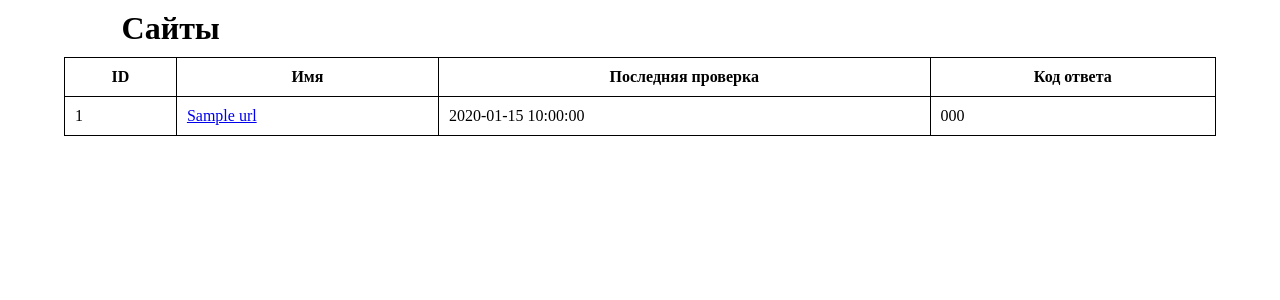
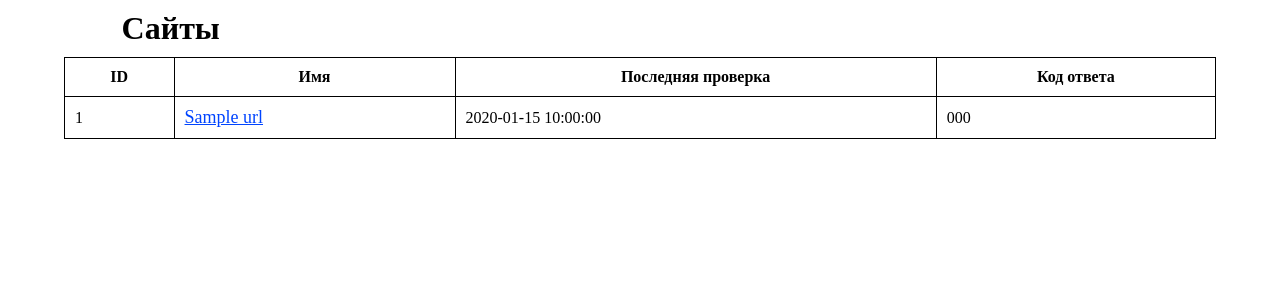
Before and after one commit to A-leks-andr/python-project-83, a Flask app: template page_analyzer/templates/list.html in a window 1280 px wide. Shown: the part 53-353 px from the top of the page. Run offline with Flask 3, Linux system fonts and the light colour scheme; the template is opened without the code that fills it: most values are stand-ins (such as "Sample title", 1, 10 or a date in 2020).

Commit message:
fix main.css

```diff
--- a/page_analyzer/static/main.css
+++ b/page_analyzer/static/main.css
@@ -122,3 +122,8 @@ td, th {
 	width: 90%;
 	margin: 0 auto;
 }
+
+.a_blue {
+	color: #0044ff;
+	font-size: 18px;
+}
```
